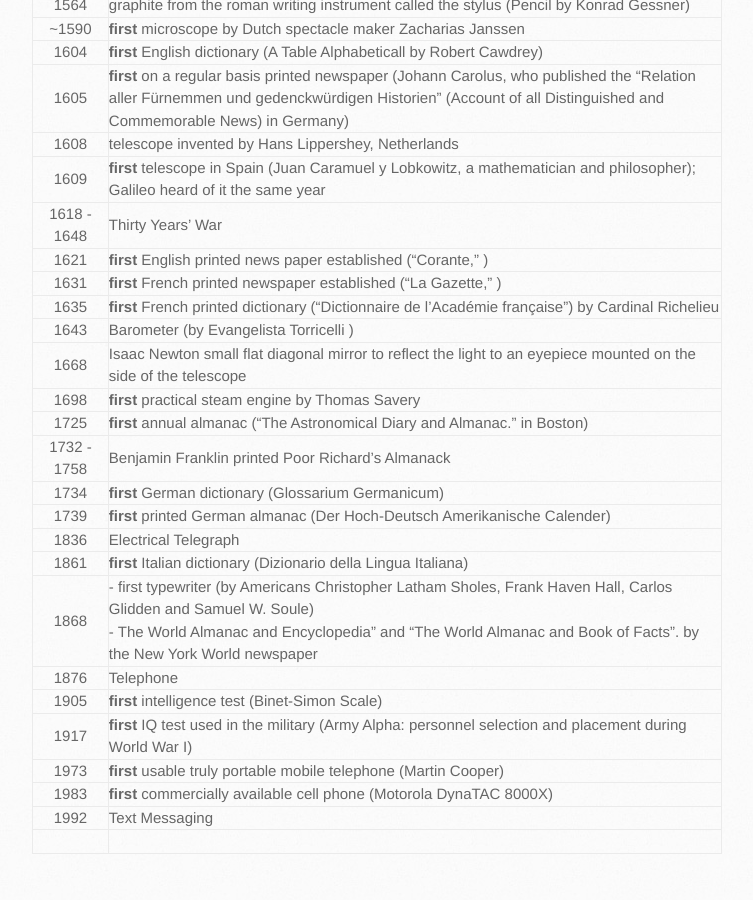
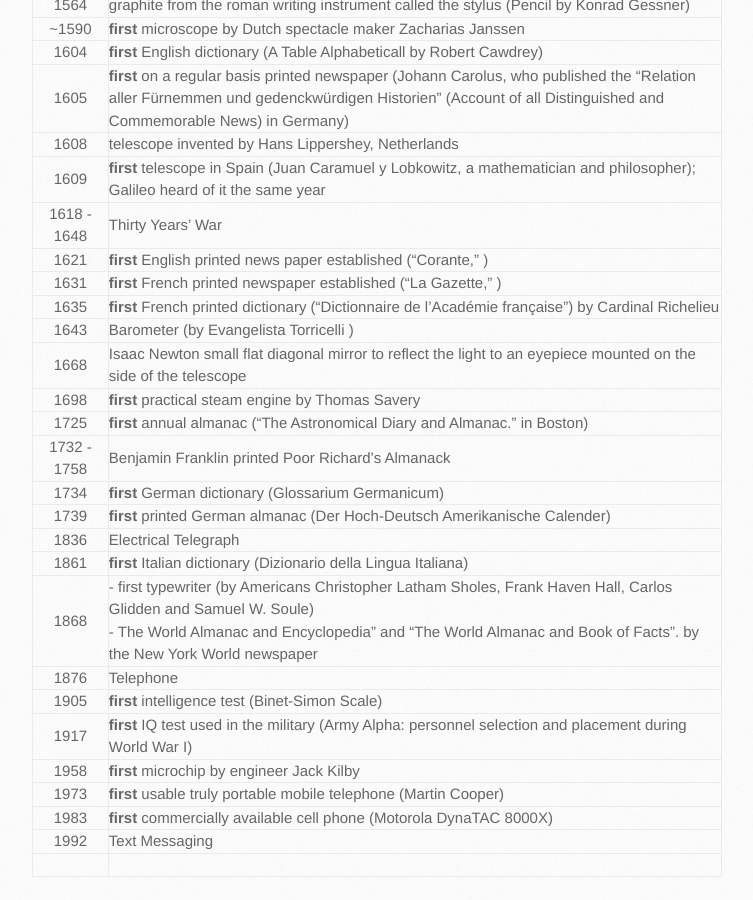
Before and after one commit to trumpfheller/trumpfheller.github.io, a Jekyll site: the page built from epistemologicalTree.md, in a window 1280 px wide and 900 px high, scrolled down 2957 px. Shown: the whole window, without its empty margins (128-881 px from the left). Built offline with Jekyll 4.4.1, drawn with Linux system fonts in a browser that asks for light colours; before the commit the page ends 3833 px from its top, so only the background shows below that.

Commit message:
Add files via upload

```diff
--- a/epistemologicalTree.md
+++ b/epistemologicalTree.md
@@ -89,6 +89,7 @@
 | 1876 | Telephone |
 | 1905 | **first** intelligence test (Binet-Simon Scale) |
 | 1917 | **first** IQ test used in the military (Army Alpha: personnel selection and placement during World War I) |
+| 1958 | **first** microchip by engineer Jack Kilby |
 | 1973 | **first** usable truly portable mobile telephone (Martin Cooper) |
 | 1983 | **first** commercially available cell phone (Motorola DynaTAC 8000X) |
 | 1992 | Text Messaging  |
```
